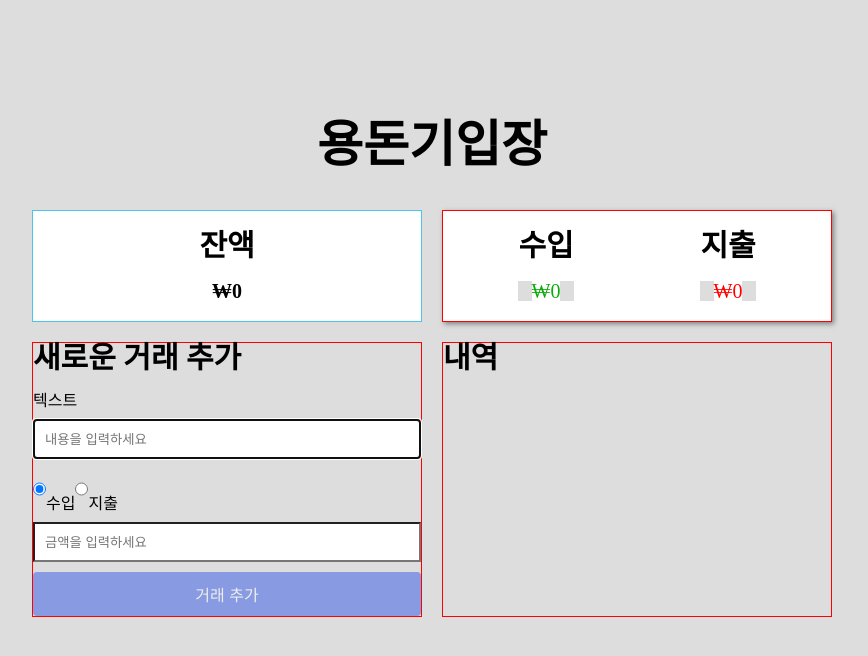
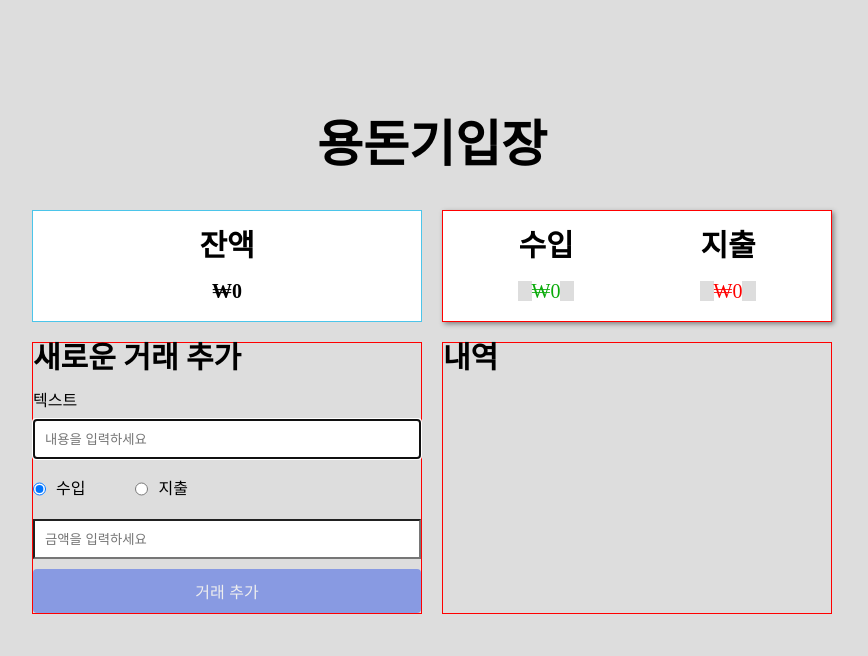
Before and after one commit to sejinbaek/react_allowance1, a React (Vite) app: page / in a window 1280 px wide. Shown: the top 656 px of the page, without its empty margins (208-1076 px from the left). Built offline with nearby package versions, Linux system fonts and the light colour scheme.

Commit message:
style: radio 버튼 UI 개선

```diff
--- a/src/components/InputText.jsx
+++ b/src/components/InputText.jsx
@@ -79,8 +79,8 @@ const InputText = ({ setTransactions }) => {
         className={errors.text ? css.inputErr : ''}
       />
       {errors.text && <p className={css.error}>{errors.text}</p>}
-      <div className={css.radioBtn}>
-        <label>
+      <div className={css.radioBtnArea}>
+        <label className={css.radioBtn}>
           <input
             type="radio"
             name="type"
@@ -90,7 +90,7 @@ const InputText = ({ setTransactions }) => {
           />
           수입
         </label>
-        <label>
+        <label className={css.radioBtn}>
           <input
             type="radio"
             name="type"
--- a/src/components/InputText.module.css
+++ b/src/components/InputText.module.css
@@ -9,8 +9,15 @@
   padding-left: 10px;
 }
 
+.radioBtnArea {
+  display: flex;
+  gap: 50px;
+  align-items: center;
+}
 .radioBtn {
   display: flex;
+  align-items: center;
+  gap: 10px;
 }
 
 .addBtn {
```
